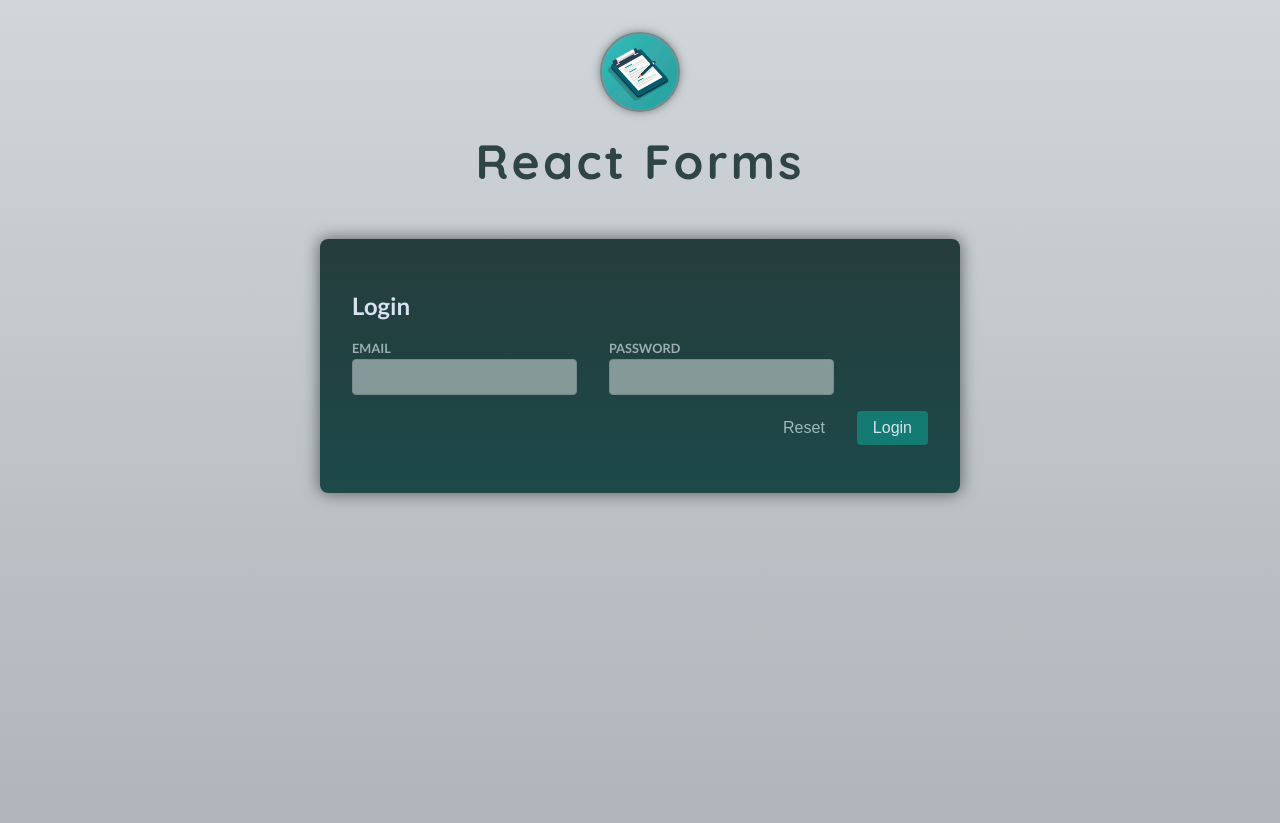
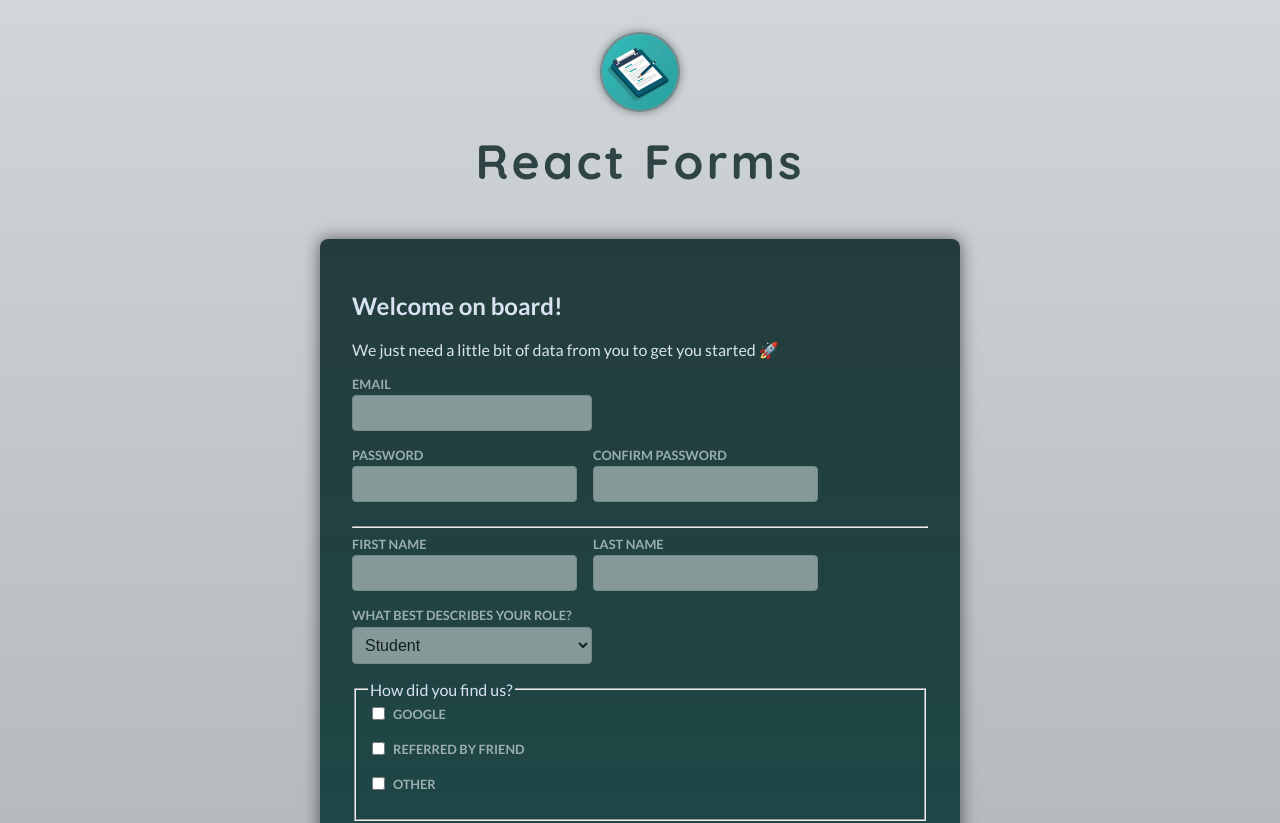
Before and after one commit to Rajal7777/learnCourse, a React (Vite) app in the folder Forms-UserInput/UserForm/: page / in a window 1280 px wide. Shown: the top 823 px of the page. Built offline with nearby package versions, Linux system fonts and the light colour scheme.

Commit message:
validate with build in validation props

```diff
--- a/Forms-UserInput/UserForm/src/App.jsx
+++ b/Forms-UserInput/UserForm/src/App.jsx
@@ -1,5 +1,6 @@
 import Header from './components/Header.jsx';
-import StateLogin from './components/stateLogin.jsx';
+import Signup from './components/Signup.jsx';
+// import StateLogin from './components/stateLogin.jsx';
 
 function App() {
   console.log('happy');
@@ -7,7 +8,7 @@
     <>
       <Header />
       <main>
-        <StateLogin />
+        <Signup />
       </main>
     </>
   );
--- /dev/null
+++ b/Forms-UserInput/UserForm/src/components/Signup.jsx
@@ -0,0 +1,110 @@
+export default function Signup() {
+  function handleSubmit(event) {
+    event.preventDefault();
+
+    const formData = new FormData(event.target);
+    const acquisitionChannel = formData.getAll('acquisition');
+    const data = Object.fromEntries(formData.entries());
+    data.acquisition = acquisitionChannel;
+    console.log(data)
+  }
+    return (
+        <form onSubmit={handleSubmit}>
+            <h2>Welcome on board!</h2>
+            <p>We just need a little bit of data from you to get you started 🚀</p>
+
+            <div className="control">
+                <label htmlFor="email">Email</label>
+                <input id="email" type="email" name="email" required />
+            </div>
+
+            <div className="control-row">
+                <div className="control">
+                    <label htmlFor="password">Password</label>
+                    <input id="password" type="password" name="password"
+                    required
+                    maxLength={6} />
+                </div>
+
+                <div className="control">
+                    <label htmlFor="confirm-password">Confirm Password</label>
+                    <input
+                        id="confirm-password"
+                        type="password"
+                        name="confirm-password"
+                        required
+                    />
+                </div>
+            </div>
+
+            <hr />
+
+            <div className="control-row">
+                <div className="control">
+                    <label htmlFor="first-name">First Name</label>
+                    <input type="text" id="first-name" name="first-name" required/>
+                </div>
+
+                <div className="control">
+                    <label htmlFor="last-name">Last Name</label>
+                    <input type="text" id="last-name" name="last-name" required/>
+                </div>
+            </div>
+
+            <div className="control">
+                <label htmlFor="phone">What best describes your role?</label>
+                <select id="role" name="role" required>
+                    <option value="student">Student</option>
+                    <option value="teacher">Teacher</option>
+                    <option value="employee">Employee</option>
+                    <option value="founder">Founder</option>
+                    <option value="other">Other</option>
+                </select>
+            </div>
+
+            <fieldset>
+                <legend>How did you find us?</legend>
+                <div className="control">
+                    <input
+                        type="checkbox"
+                        id="google"
+                        name="acquisition"
+                        value="google"
+                    />
+                    <label htmlFor="google">Google</label>
+                </div>
+
+                <div className="control">
+                    <input
+                        type="checkbox"
+                        id="friend"
+                        name="acquisition"
+                        value="friend"
+                    />
+                    <label htmlFor="friend">Referred by friend</label>
+                </div>
+
+                <div className="control">
+                    <input type="checkbox" id="other" name="acquisition" value="other" />
+                    <label htmlFor="other">Other</label>
+                </div>
+            </fieldset>
+
+            <div className="control">
+                <label htmlFor="terms-and-conditions">
+                    <input type="checkbox" id="terms-and-conditions" name="terms" required/>I
+                    agree to the terms and conditions
+                </label>
+            </div>
+
+            <p className="form-actions">
+                <button type="reset" className="button button-flat">
+                    Reset
+                </button>
+                <button type="submit" className="button">
+                    Sign up
+                </button>
+            </p>
+        </form>
+    );
+}
--- a/Forms-UserInput/UserForm/src/components/stateLogin.jsx
+++ b/Forms-UserInput/UserForm/src/components/stateLogin.jsx
@@ -20,11 +20,13 @@
     console.log(enteredValues);
   }
 
+  //[identifier]: value for dynamic property name in the state object
   function handleInputChange(identifier, value) {
     setEnteredValues((prevValues) => ({
       ...prevValues,
       [identifier]: value,
     }));
+
     setDidEdit((prev) => ({
       ...prev,
       [identifier]: false,
@@ -49,6 +51,7 @@
       <div className="control-row">
         <div className="control no-margin">
           <label htmlFor="email">Email</label>
+          {/* onBlur is a React event that runs when an input loses focus. */}
           <input
             id="email"
             type="email"
@@ -78,7 +81,7 @@
       </div>
 
       <p className="form-actions">
-        <button className="button button-flat">Reset</button>
+        <button  className="button button-flat">Reset</button>
         <button className="button">Login</button>
       </p>
     </form>
```
Also changed, not shown: Forms-UserInput/UserForm/src/components/Login.jsx (+16 -1 lines).
